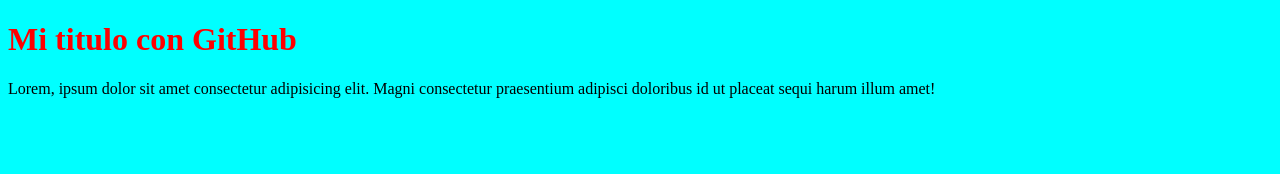
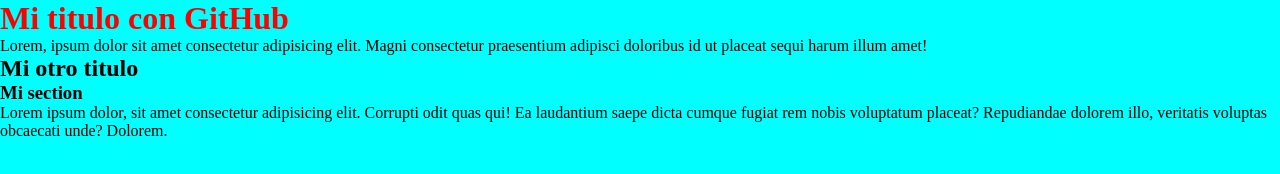
Before and after one commit to 0RAK0/miproyecto, a plain HTML site: page pages/index.html in a window 1280 px wide. Drawn offline with Linux system fonts and the light colour scheme.

Commit message:
agregos mis primeras lineas de codigo

```diff
--- a/pages/estilos.css
+++ b/pages/estilos.css
@@ -1,4 +1,5 @@
 *{
+    margin: 0;
 
 }
 body{
--- a/pages/index.html
+++ b/pages/index.html
@@ -9,6 +9,11 @@
 </head>
 <body>
     <h1>Mi titulo con GitHub</h1>
-    Lorem, ipsum dolor sit amet consectetur adipisicing elit. Magni consectetur praesentium adipisci doloribus id ut placeat sequi harum illum amet!
+    <p>Lorem, ipsum dolor sit amet consectetur adipisicing elit. Magni consectetur praesentium adipisci doloribus id ut placeat sequi harum illum amet!</p>
+    <h2>Mi otro titulo</h2>
+    <section>
+        <h3>Mi section</h3>
+        <p>Lorem ipsum dolor, sit amet consectetur adipisicing elit. Corrupti odit quas qui! Ea laudantium saepe dicta cumque fugiat rem nobis voluptatum placeat? Repudiandae dolorem illo, veritatis voluptas obcaecati unde? Dolorem.</p>
+    </section>
 </body>
 </html>
```
